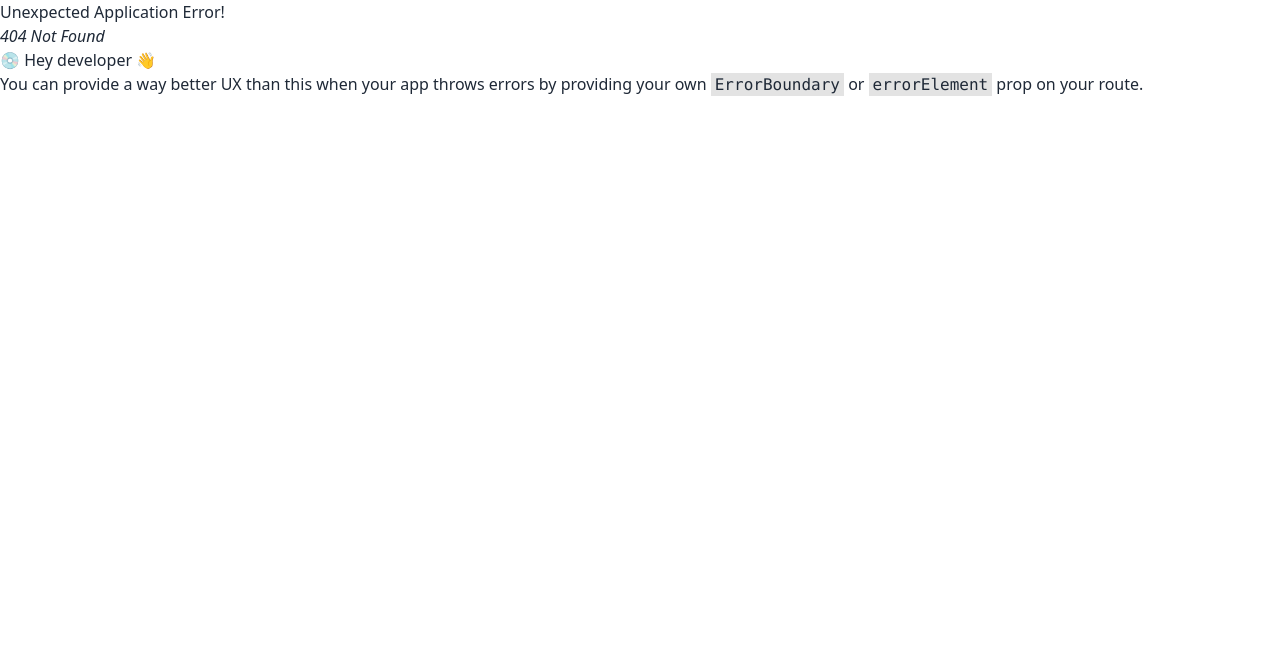
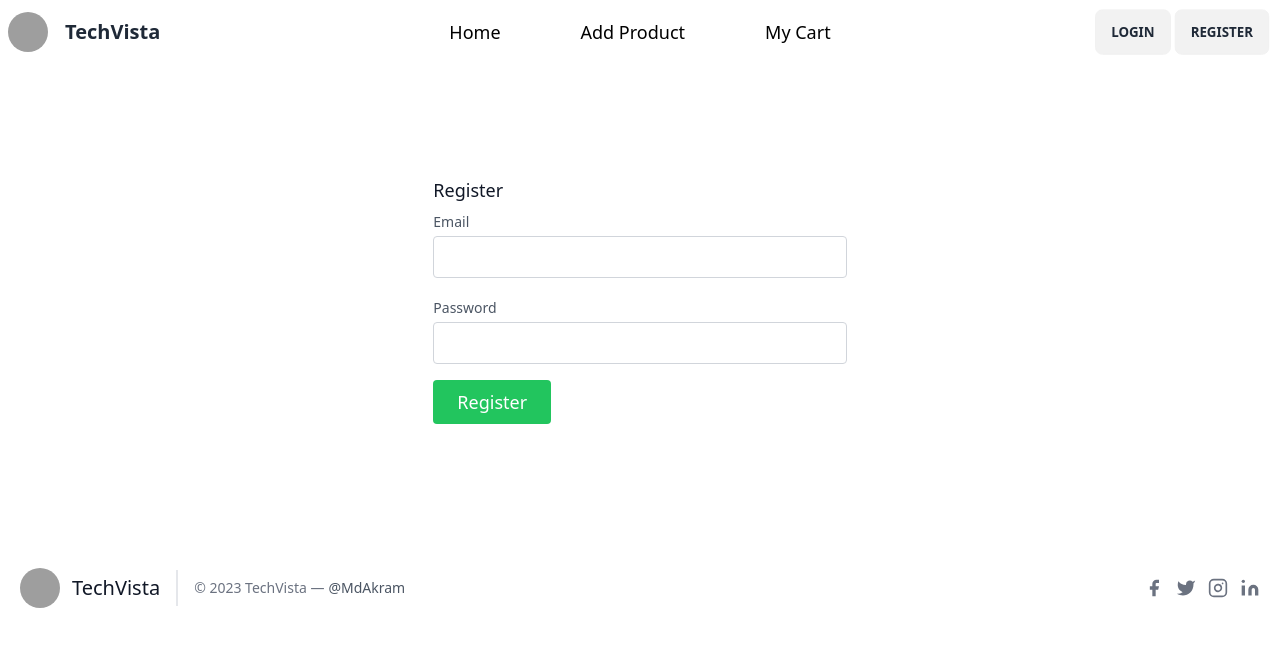
Before and after one commit to Md-Akram/brand-shop-client, a React (Vite) app: page /register in a window 1280 px wide. Before the commit this address had no page. Shown: the top 646 px of the page. Built offline with nearby package versions, Linux system fonts and the light colour scheme; no server answers; grey boxes are pictures that could not be loaded.

Commit message:
implemented user Registration

```diff
--- a/package.json
+++ b/package.json
@@ -10,6 +10,7 @@
     "preview": "vite preview"
   },
   "dependencies": {
+    "firebase": "^10.5.0",
     "localforage": "^1.10.0",
     "match-sorter": "^6.3.1",
     "react": "^18.2.0",
--- a/src/components/Login.jsx
+++ b/src/components/Login.jsx
@@ -3,25 +3,23 @@ import React from 'react'
 const Login = () => {
     return (
         <section className="text-gray-600 body-font relative">
-            <div className="container px-5 py-5 mx-auto flex sm:flex-nowrap flex-wrap">
+            <div className="container px-5 py-20 mx-auto flex sm:flex-nowrap flex-wrap">
 
                 <div className="lg:w-1/3 md:w-1/2 bg-white flex flex-col w-full md:py-8 mt-8 md:mt-0 mx-auto" >
                     <h2 className="text-gray-900 text-lg mb-1 font-medium title-font">Login</h2>
 
+
                     <div className="relative mb-4">
-                        <label htmlFor="name" className="leading-7 text-sm text-gray-600">Name</label>
-                        <input type="text" id="name" name="name" className="w-full bg-white rounded border border-gray-300 focus:border-green-500 focus:ring-2 focus:ring-green-200 text-base outline-none text-gray-700 py-1 px-3 leading-8 transition-colors duration-200 ease-in-out" />
+                        <label htmlFor="email" className="leading-7 text-sm text-gray-600">Email</label>
+                        <input required type="email" id="email" name="email" className="w-full bg-white rounded border border-gray-300 focus:border-green-500 focus:ring-2 focus:ring-green-200 text-base outline-none text-gray-700 py-1 px-3 leading-8 transition-colors duration-200 ease-in-out" />
                     </div>
                     <div className="relative mb-4">
-                        <label htmlFor="email" className="leading-7 text-sm text-gray-600">Email</label>
-                        <input type="email" id="email" name="email" className="w-full bg-white rounded border border-gray-300 focus:border-green-500 focus:ring-2 focus:ring-green-200 text-base outline-none text-gray-700 py-1 px-3 leading-8 transition-colors duration-200 ease-in-out" />
+                        <label htmlFor="password" className="leading-7 text-sm text-gray-600">Password</label>
+                        <input type="password" id="password" name="password" required className="w-full bg-white rounded border border-gray-300 focus:border-green-500 focus:ring-2 focus:ring-green-200 text-base outline-none text-gray-700 py-1 px-3 leading-8 transition-colors duration-200 ease-in-out" />
                     </div>
-                    <div className="relative mb-4">
-                        <label htmlFor="message" className="leading-7 text-sm text-gray-600">Message</label>
-                        <textarea id="message" name="message" className="w-full bg-white rounded border border-gray-300 focus:border-green-500 focus:ring-2 focus:ring-green-200 h-32 text-base outline-none text-gray-700 py-1 px-3 resize-none leading-6 transition-colors duration-200 ease-in-out"></textarea>
-                    </div>
+
                     <button className="text-white bg-green-500 border-0 py-2 px-6 focus:outline-none hover:bg-green-600 rounded text-lg">Button</button>
-                    <p className="text-xs text-gray-500 mt-3">Chicharrones blog helvetica normcore iceland tousled brook viral artisan.</p>
+
                 </div>
             </div>
         </section>
--- a/src/components/Navbar.jsx
+++ b/src/components/Navbar.jsx
@@ -1,11 +1,16 @@
-import React from 'react'
+import React, { useContext } from 'react'
 import { NavLink } from 'react-router-dom'
+import { AuthContext } from '../hooks/AuthProvider'
 
 const Navbar = () => {
 
     const active = "text-white bg-green-500 border-0 py-2 px-4 focus:outline-none hover:bg-green-600 rounded text-lg"
 
     const inactive = "text-black border-0 py-2 px-4 focus:outline-none rounded text-lg"
+
+    const contextValue = useContext(AuthContext)
+
+    console.log(contextValue);
 
     return (
         <div className="navbar bg-base-100 overflow-hidden">
@@ -38,6 +43,7 @@ const Navbar = () => {
             </div>
             <div className="navbar-end">
                 <NavLink to='/login' className="btn hidden lg:inline-flex">Login</NavLink>
+                <NavLink to='/register' className="btn hidden lg:inline-flex">Register</NavLink>
                 <div className="dropdown">
                     <label tabIndex={0} className="btn btn-ghost lg:hidden">
                         <svg xmlns="http://www.w3.org/2000/svg" className="h-5 w-5" fill="none" viewBox="0 0 24 24" stroke="currentColor"><path strokeLinecap="round" strokeLinejoin="round" strokeWidth="2" d="M4 6h16M4 12h8m-8 6h16" /></svg>
--- /dev/null
+++ b/src/components/Register.jsx
@@ -0,0 +1,41 @@
+import React, { useContext } from 'react'
+import { AuthContext } from '../hooks/AuthProvider'
+
+export const Register = () => {
+
+    const { signup } = useContext(AuthContext)
+
+    const handleSubmit = (e) => {
+        e.preventDefault()
+        const form = e.target
+        const email = form.email.value
+        const pass = form.password.value
+        signup(email, pass)
+            .then(res => console.log(res.user))
+            .catch(err => console.log(err))
+    }
+
+    return (
+        <section className="text-gray-600 body-font relative">
+            <div className="container px-5 py-20 mx-auto flex sm:flex-nowrap flex-wrap">
+
+                <div className="lg:w-1/3 md:w-1/2 bg-white flex flex-col w-full md:py-8 mt-8 md:mt-0 mx-auto" >
+                    <h2 className="text-gray-900 text-lg mb-1 font-medium title-font">Register</h2>
+
+                    <form onSubmit={handleSubmit}>
+                        <div className="relative mb-4">
+                            <label htmlFor="email" className="leading-7 text-sm text-gray-600">Email</label>
+                            <input required type="email" id="email" name="email" className="w-full bg-white rounded border border-gray-300 focus:border-green-500 focus:ring-2 focus:ring-green-200 text-base outline-none text-gray-700 py-1 px-3 leading-8 transition-colors duration-200 ease-in-out" />
+                        </div>
+                        <div className="relative mb-4">
+                            <label htmlFor="password" className="leading-7 text-sm text-gray-600">Password</label>
+                            <input type="password" id="password" name="password" required className="w-full bg-white rounded border border-gray-300 focus:border-green-500 focus:ring-2 focus:ring-green-200 text-base outline-none text-gray-700 py-1 px-3 leading-8 transition-colors duration-200 ease-in-out" />
+                        </div>
+
+                        <button className="text-white bg-green-500 border-0 py-2 px-6 focus:outline-none hover:bg-green-600 rounded text-lg">Register</button>
+                    </form>
+                </div>
+            </div>
+        </section>
+    )
+}
--- a/src/components/Root.jsx
+++ b/src/components/Root.jsx
@@ -4,6 +4,9 @@ import { Outlet } from 'react-router-dom'
 import Footer from './Footer'
 
 const Root = () => {
+
+
+
     return (
         <>
             <Navbar />
--- /dev/null
+++ b/src/hooks/AuthProvider.jsx
@@ -0,0 +1,47 @@
+import React, { useState, useEffect, useContext, createContext } from 'react';
+import { getAuth, createUserWithEmailAndPassword, onAuthStateChanged, signOut, signInWithEmailAndPassword } from "firebase/auth";
+import { app } from './firebase';
+
+export const AuthContext = createContext(null);
+
+const auth = getAuth(app)
+
+export function AuthProvider({ children }) {
+    const [currentUser, setCurrentUser] = useState(null);
+    const [loading, setLoading] = useState(true);
+
+    function signup(email, password) {
+        return createUserWithEmailAndPassword(auth, email, password);
+    }
+
+    function login(email, password) {
+        return signInWithEmailAndPassword(auth, email, password);
+    }
+
+    function logout() {
+        return signOut();
+    }
+
+    useEffect(() => {
+        const unsubscribe = onAuthStateChanged(auth, (user) => {
+            setCurrentUser(user);
+            setLoading(false);
+        });
+
+        return unsubscribe;
+    }, []);
+
+    const value = {
+        currentUser,
+        signup,
+        login,
+        logout,
+    };
+
+    return (
+        <AuthContext.Provider value={value}>
+            {/* {!loading && children} */}
+            {children}
+        </AuthContext.Provider>
+    );
+}
--- /dev/null
+++ b/src/hooks/firebase.js
@@ -0,0 +1,17 @@
+// Import the functions you need from the SDKs you need
+import { initializeApp } from "firebase/app";
+// TODO: Add SDKs for Firebase products that you want to use
+// https://firebase.google.com/docs/web/setup#available-libraries
+
+// Your web app's Firebase configuration
+const firebaseConfig = {
+    apiKey: "AIzaSyBSjd3IF6OorSzyCPLybY0xpmawmHbEuCE",
+    authDomain: "brand-shop-2ee26.firebaseapp.com",
+    projectId: "brand-shop-2ee26",
+    storageBucket: "brand-shop-2ee26.appspot.com",
+    messagingSenderId: "115393114601",
+    appId: "1:115393114601:web:c8d490a2fe523b2d809b78"
+};
+
+// Initialize Firebase
+export const app = initializeApp(firebaseConfig);
--- a/src/main.jsx
+++ b/src/main.jsx
@@ -8,6 +8,8 @@ import Root from './components/Root.jsx'
 import AddProduct from './components/AddProduct.jsx'
 import MyCart from './components/MyCart.jsx'
 import Login from './components/Login.jsx'
+import { AuthProvider } from './hooks/AuthProvider.jsx'
+import { Register } from './components/Register.jsx'
 
 const router = createBrowserRouter(
   createRoutesFromElements(
@@ -16,6 +18,7 @@ const router = createBrowserRouter(
       <Route path='addProduct' element={<AddProduct />} />
       <Route path='myCart' element={<MyCart />} />
       <Route path='login' element={<Login />} />
+      <Route path='register' element={<Register />} />
 
     </Route>
   )
@@ -23,8 +26,8 @@ const router = createBrowserRouter(
 
 ReactDOM.createRoot(document.getElementById('root')).render(
   <React.StrictMode>
-    <RouterProvider router={router}>
-      <App />
-    </RouterProvider>
+    <AuthProvider>
+      <RouterProvider router={router} />
+    </AuthProvider>
   </React.StrictMode>,
 )
```
Also changed, not shown: 1 other file (tests, documents, lock files or other folders).
